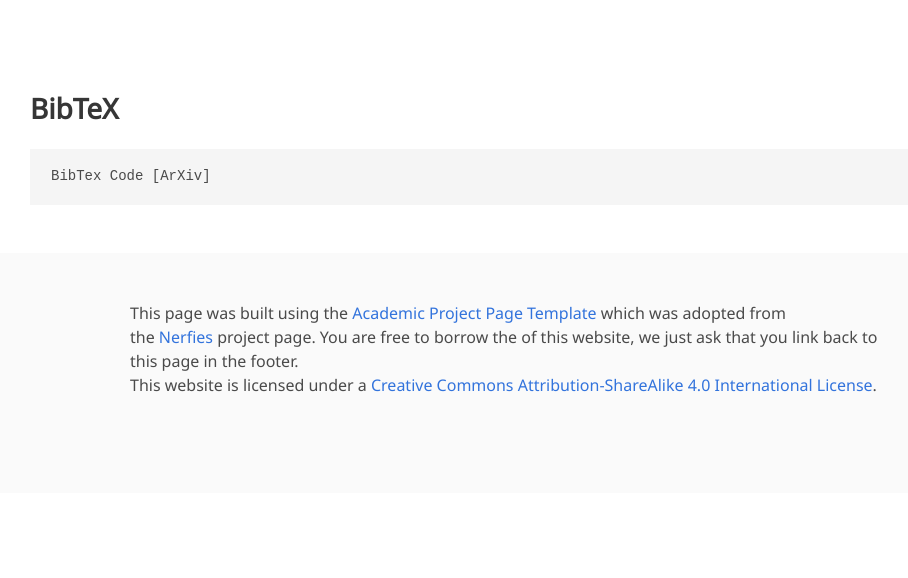
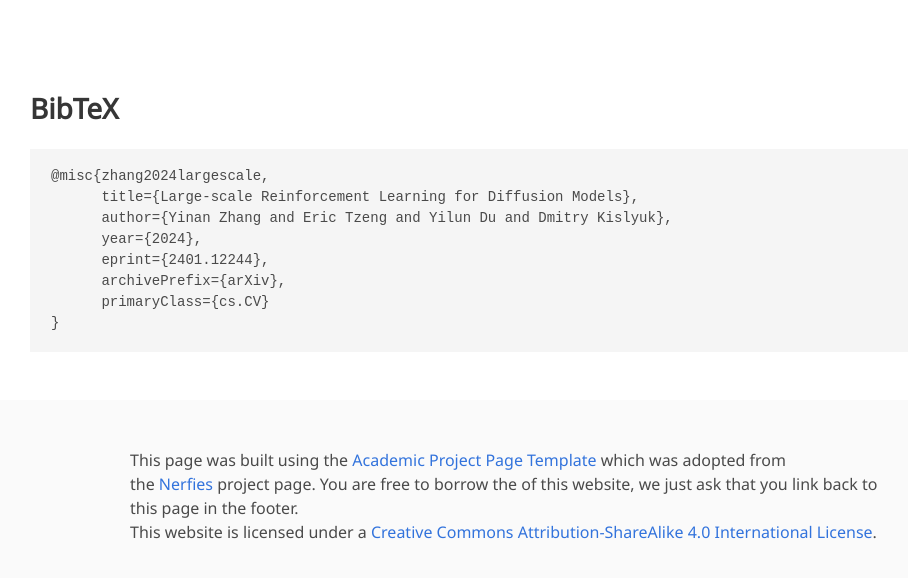
Before and after one commit to pinterest/atg-research, a plain HTML site: page docs/rl-diffusion/index.html in a window 1280 px wide. Shown: the part 4047-4625 px from the top of the page, without its empty margins (130-1038 px from the left). Before the commit the page ends 4540 px from the top, so only its background shows below. Drawn offline with nearby package versions, Linux system fonts and the light colour scheme; some icons are missing; a web font is replaced by a local one.

Commit message:
update paper links

```diff
--- a/docs/rl-diffusion/index.html
+++ b/docs/rl-diffusion/index.html
@@ -75,7 +75,7 @@
             <div class="publication-links">
               <!-- PDF Link. -->
               <span class="link-block">
-                <a href="https://github.com/pinterest/atg-research/tree/main/joint-rl-diffusion"
+                <a href="https://arxiv.org/pdf/2401.12244.pdf"
                    class="external-link button is-normal is-rounded is-dark">
                   <span class="icon">
                       <i class="fas fa-file-pdf"></i>
@@ -84,7 +84,7 @@
                 </a>
               </span>
               <span class="link-block">
-                <a href="https://github.com/pinterest/atg-research/tree/main/joint-rl-diffusion"
+                <a href="https://arxiv.org/abs/2401.12244"
                    class="external-link button is-normal is-rounded is-dark">
                   <span class="icon">
                       <i class="ai ai-arxiv"></i>
@@ -476,7 +476,14 @@
   <section class="section" id="BibTeX">
     <div class="container is-max-desktop content">
       <h2 class="title">BibTeX</h2>
-      <pre><code>BibTex Code [ArXiv] </code></pre>
+      <pre><code>@misc{zhang2024largescale,
+      title={Large-scale Reinforcement Learning for Diffusion Models},
+      author={Yinan Zhang and Eric Tzeng and Yilun Du and Dmitry Kislyuk},
+      year={2024},
+      eprint={2401.12244},
+      archivePrefix={arXiv},
+      primaryClass={cs.CV}
+} </code></pre>
     </div>
 </section>
 <!--End BibTex citation -->
```
